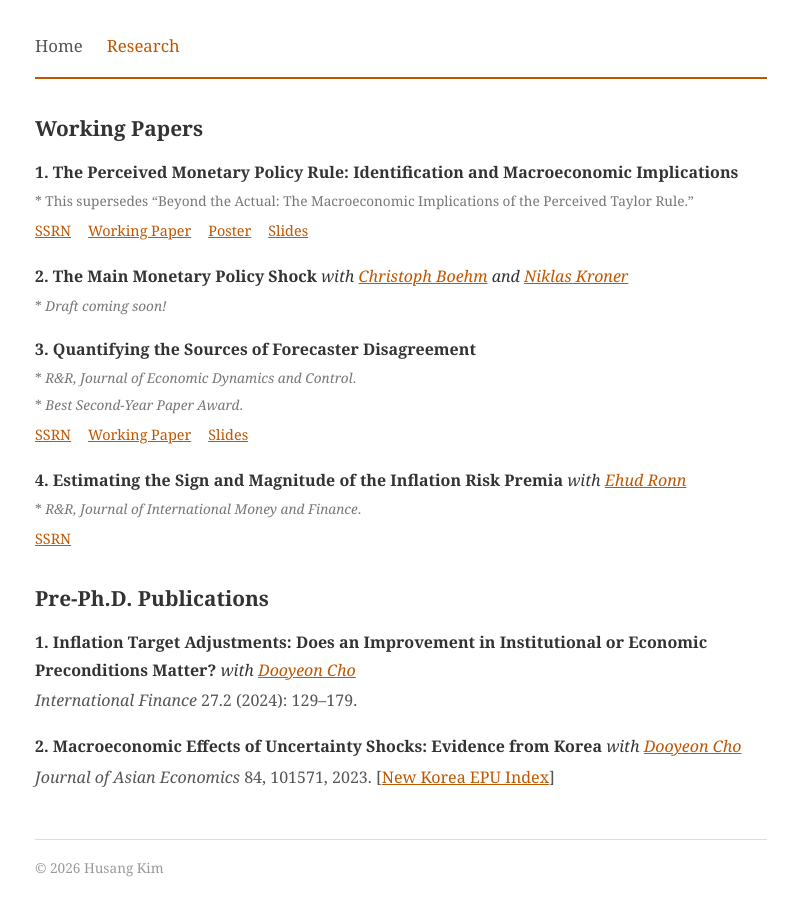
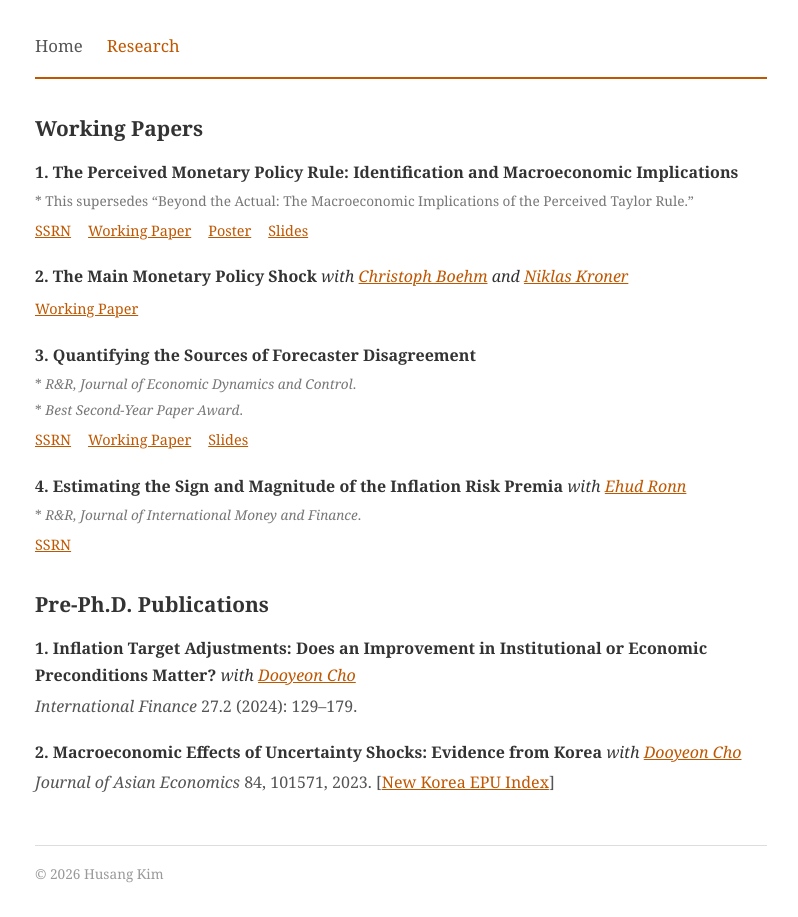
Before and after one commit to husang-kim/husang-kim.github.io, a Jekyll site: the page built from research.md, in a window 1280 px wide. Shown: the whole page, without its empty margins (239-1037 px from the left). Built offline with Jekyll 4.4.1, drawn with Linux system fonts in a browser that asks for light colours.

Commit message:
Update research.md

```diff
--- a/research.md
+++ b/research.md
@@ -20,7 +20,9 @@ permalink: /research
 
 <div class="paper">
 <div class="paper-title">2. The Main Monetary Policy Shock <span class="coauthors">with <a href="https://www.christopheboehm.com/" target="_blank">Christoph Boehm</a> and <a href="https://www.niklaskroner.com/" target="_blank">Niklas Kroner</a></span></div>
-<div class="paper-note"> * <em>Draft coming soon!</em></div>
+<div class="paper-links">
+<a href="https://www.dropbox.com/scl/fi/yer2m7y7t6chgqnf1rrc2/MMP_Shock_Nov2026.pdf?rlkey=a9c0pmqd9dc6s3hxz7dokw4fb&st=lxpmtrgx&dl=0" target="_blank">Working Paper</a>
+</div>
 </div>
 
 <div class="paper">
```
